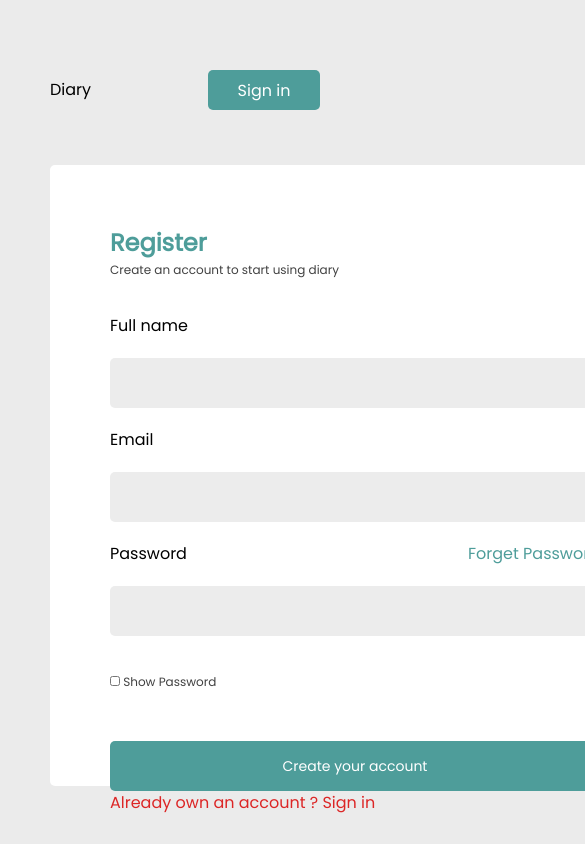
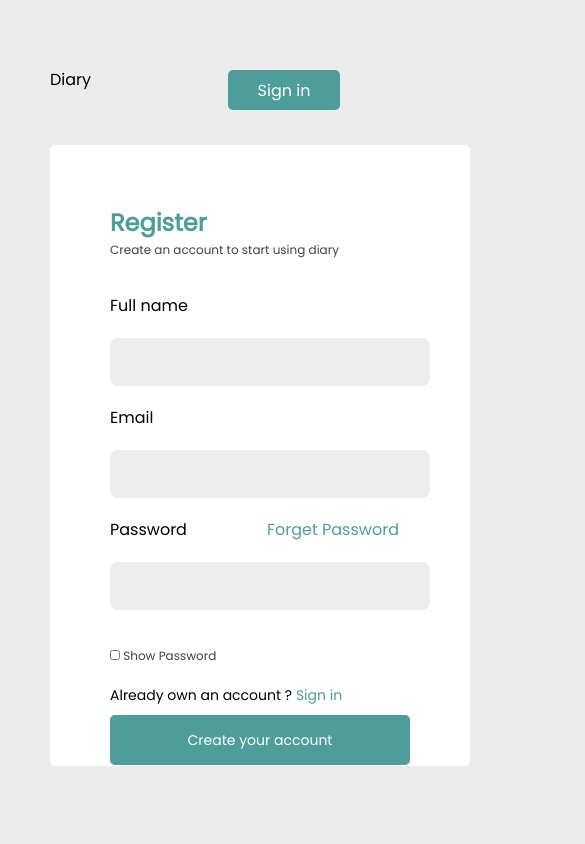
Before and after one commit to Nwakaego-Ego/Note-Application, a React (Vite) app in the folder vite-project/: page /signup in a window 390 px wide. Shown: the top 844 px of the page, 585 px wide, since content can reach past the window. Built offline with nearby package versions, Linux system fonts and the light colour scheme.

Commit message:
Finish SignUp responsiveness

```diff
--- a/vite-project/src/App.css
+++ b/vite-project/src/App.css
@@ -26,7 +26,7 @@ body {
 }
 
 .signout {
-  margin: 20px;
+  /* margin: 20px; */
   background: #414141;
   border-radius: 5px;
   color: white;
@@ -34,6 +34,13 @@ body {
   width: 112px;
   height: 40px;
   font-size: 16px;
+  background-color: #4e9d9a;
+}
+
+@media screen and (max-width: 768px) {
+  .signout {
+    color: red;
+  }
 }
 
 .btn-jo {
--- a/vite-project/src/Pages/Signup/Signup.jsx
+++ b/vite-project/src/Pages/Signup/Signup.jsx
@@ -56,7 +56,7 @@ function Signup() {
       <div className="navbar">
         <h3>Diary</h3>
         <div className="navbtn">
-          <button className="signout login-signin" onClick={signinPage}>
+          <button className="signout " onClick={signinPage}>
             <Link to="/" className="login-link">
               {" "}
               Sign in
@@ -69,7 +69,7 @@ function Signup() {
           <SignInImage />
         </div>
         <div className="signup-register">
-          <div className="login-form-section signup-form-section">
+          <div className="login-form-section signup-form-section ">
             <div className="login-sign-in">Register</div>
             <p className="login-question">
               Create an account to start using diary
@@ -86,24 +86,32 @@ function Signup() {
                 <Form className="login-form">
                   <div className="login-email">
                     <div>
-                      <label htmlFor="fullname">Full name</label>
+                      <div class="lg:inline-block lg:mr-4">
+                        <label htmlFor="fullname">Full name</label>
+                      </div>
+
                       <Field
                         name="name"
                         id="name"
                         type="text"
-                        className="login-email-input fullname"
+                        // className="login-email-input fullname"
+                        class="lg:w-full w-80 h-12 bg-[#ececec] rounded-lg pl-4 border border-transparent mt-5 mb-5 outline-none"
                       />
                       <div className="error-message">
                         <ErrorMessage name="name">{(msg) => msg}</ErrorMessage>
                       </div>
                     </div>
                     <div className="login-email">
-                      <label htmlFor="email">Email</label>
+                      <div class="lg:inline-block lg:mr-4">
+                        <label htmlFor="email">Email</label>
+                      </div>
+
                       <Field
                         name="email"
                         id="email"
                         type="text"
-                        className="login-email-input"
+                        // className="login-email-input"
+                        class="lg:w-full w-80 h-12 bg-[#ececec] rounded-lg pl-4 border border-transparent mt-5 mb-5 outline-none"
                       />
                       <div className="error-message">
                         <ErrorMessage name="email">{(msg) => msg}</ErrorMessage>
@@ -111,10 +119,13 @@ function Signup() {
                     </div>
 
                     <div>
-                      <div className="signup-password-forget">
+                      <div className="flex lg:justify-between ">
                         <label for="password">Password</label>
-                        <span className="login-forget-password">
-                          <Link to="/forgetpassword" className="signup-link">
+                        <span className="flex justify-between">
+                          <Link
+                            to="/forgetpassword"
+                            className="signup-link ml-[80px] lg:ml-1"
+                          >
                             {" "}
                             Forget Password
                           </Link>
@@ -124,7 +135,9 @@ function Signup() {
                         name="password"
                         id="password"
                         type={showPassword ? "text" : "password"}
-                        className="login-email-input"
+                        // className="login-email-input"
+                        class="lg:w-full w-80 h-12 bg-[#ececec] rounded-lg pl-4 border border-transparent
+                         mt-5 mb-5 outline-none"
                       />
 
                       <div className="error-message">
@@ -159,10 +172,10 @@ function Signup() {
               )}
             </Formik>
 
-            <div className="text-red-600">
+            <div className=" relative bottom-20 text-sm">
               <p className="">
                 Already own an account ?{" "}
-                <span className="">
+                <span className="text-[#4e9d9a] mb-30">
                   <Link to="/" className="">
                     Sign in
                   </Link>
--- a/vite-project/src/index.css
+++ b/vite-project/src/index.css
@@ -8,6 +8,12 @@
   background: #ffffff;
   border-radius: 5px;
   padding: 60px;
+}
+
+@media screen and (max-width: 768px) {
+  .login-form-section {
+    width: 420px;
+  }
 }
 
 .login-sign-in {
```
